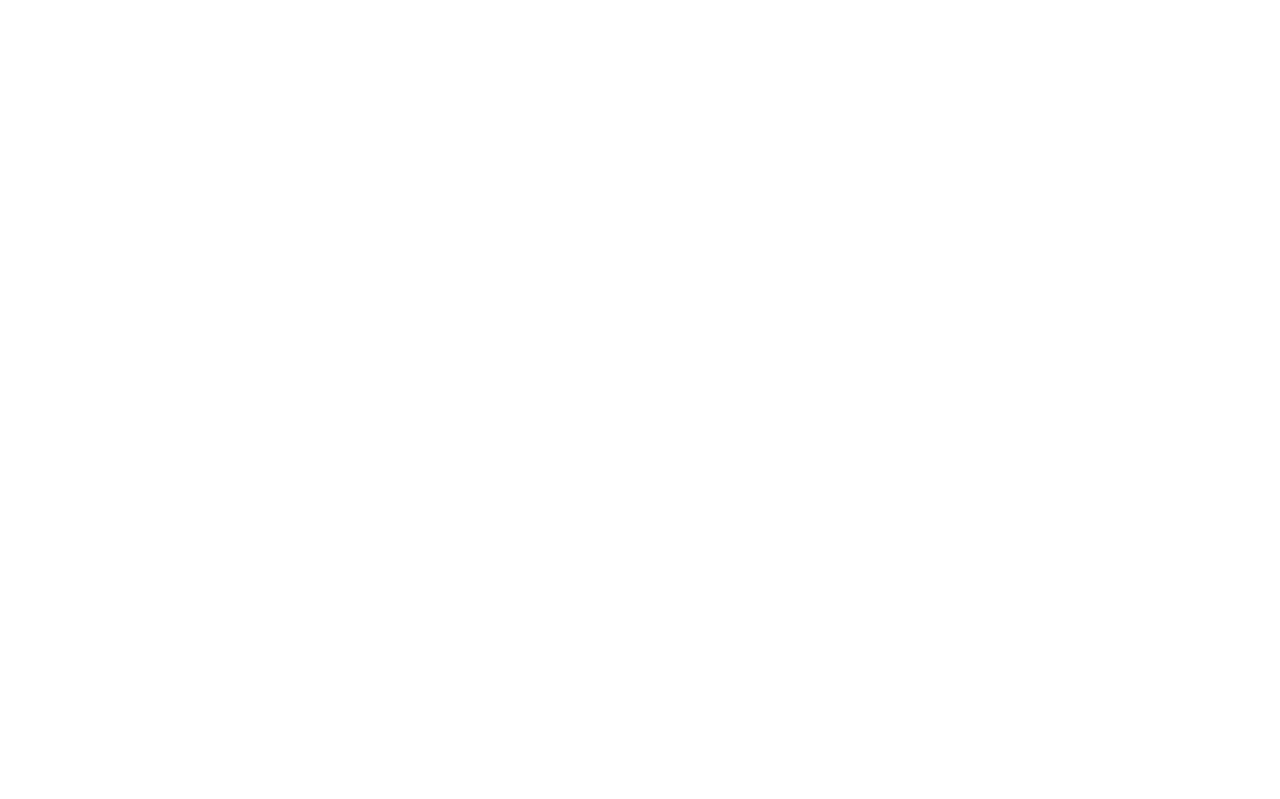
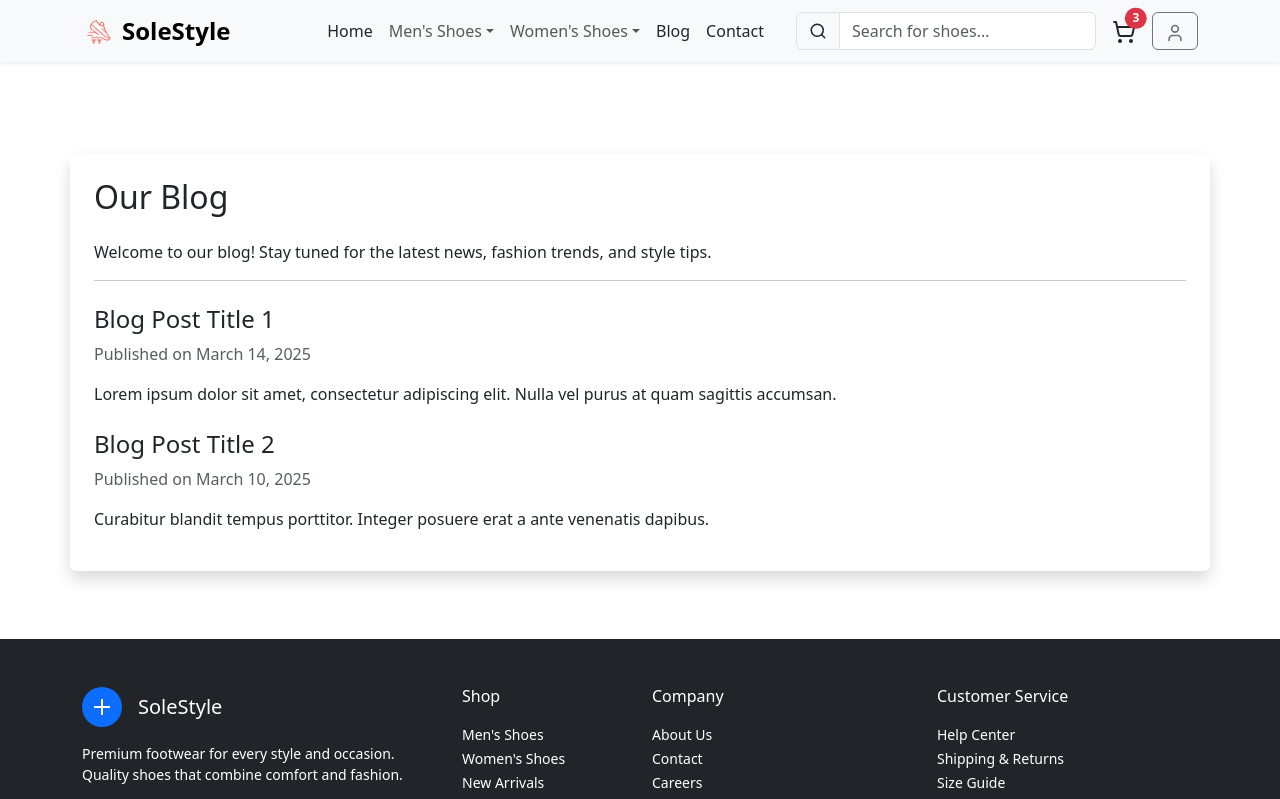
Before and after one commit to thienper/ProjectReactNhom14, a React (Vite) app: page /blog in a window 1280 px wide. Before the commit this address had no page. Shown: the top 799 px of the page. Built offline with nearby package versions, Linux system fonts and the light colour scheme.

Commit message:
upload v1.1

```diff
--- a/src/App.jsx
+++ b/src/App.jsx
@@ -11,6 +11,8 @@
 import WomensHeels from './pages/WomensHeels';
 import WomensSandals from './pages/WomensSandals';
 import WomensSports from './pages/WomensSports';
+import Blog from './pages/Blog';
+import Contact from './pages/Contact';
 
 function App() {
   return (
@@ -28,6 +30,8 @@
           <Route path="womens-heels" element={<WomensHeels />} />
           <Route path="account" element={<AccountPage />} />
           <Route path="cart" element={<CartPage />} />
+          <Route path="/blog" element={<Blog />} />
+          <Route path="/contact" element={<Contact />} />
         </Route>
       </Routes>
     </Router>
--- a/src/components/ui/Header/NavMenu.jsx
+++ b/src/components/ui/Header/NavMenu.jsx
@@ -4,20 +4,35 @@
 
 const NavMenu = () => {
     return (
-        <Nav className="ms-auto">
-            <Nav.Link as={Link} to="/">Home</Nav.Link>
+        <Nav className="ms-auto align-items-center">
+            {/* Home */}
+            <Nav.Link as={Link} to="/" className="text-dark">
+                Home
+            </Nav.Link>
 
+            {/* Men's Shoes Dropdown */}
             <NavDropdown title="Men's Shoes" id="men-dropdown">
                 <NavDropdown.Item as={Link} to="/mens-sports">Men's Sports</NavDropdown.Item>
                 <NavDropdown.Item as={Link} to="/mens-sandals">Men's Sandals</NavDropdown.Item>
                 <NavDropdown.Item as={Link} to="/mens-leather">Men's Leather</NavDropdown.Item>
             </NavDropdown>
 
+            {/* Women's Shoes Dropdown */}
             <NavDropdown title="Women's Shoes" id="women-dropdown">
                 <NavDropdown.Item as={Link} to="/womens-sports">Women's Sports</NavDropdown.Item>
                 <NavDropdown.Item as={Link} to="/womens-sandals">Women's Sandals</NavDropdown.Item>
                 <NavDropdown.Item as={Link} to="/womens-heels">Women's Heels</NavDropdown.Item>
             </NavDropdown>
+
+            {/* Blog */}
+            <Nav.Link as={Link} to="/blog" className="text-dark">
+                Blog
+            </Nav.Link>
+
+            {/* Contact */}
+            <Nav.Link as={Link} to="/contact" className="text-dark">
+                Contact
+            </Nav.Link>
         </Nav>
     );
 };
--- /dev/null
+++ b/src/pages/Blog.jsx
@@ -0,0 +1,30 @@
+import React from 'react';
+import { Container } from 'react-bootstrap';
+
+const Blog = () => {
+    return (
+        <Container className="my-5 shadow p-4 bg-white rounded">
+            <h2 className="mb-4">Our Blog</h2>
+            <p>
+                Welcome to our blog! Stay tuned for the latest news, fashion trends, and style tips.
+            </p>
+            <hr />
+            <div className="mt-4">
+                <h4>Blog Post Title 1</h4>
+                <p className="text-muted">Published on March 14, 2025</p>
+                <p>
+                    Lorem ipsum dolor sit amet, consectetur adipiscing elit. Nulla vel purus at quam sagittis accumsan.
+                </p>
+            </div>
+            <div className="mt-4">
+                <h4>Blog Post Title 2</h4>
+                <p className="text-muted">Published on March 10, 2025</p>
+                <p>
+                    Curabitur blandit tempus porttitor. Integer posuere erat a ante venenatis dapibus.
+                </p>
+            </div>
+        </Container>
+    );
+};
+
+export default Blog;
--- /dev/null
+++ b/src/pages/Contact.jsx
@@ -0,0 +1,34 @@
+import React from 'react';
+import { Button, Container, Form } from 'react-bootstrap';
+
+const Contact = () => {
+    return (
+        <Container className="my-5 shadow p-4 bg-white rounded">
+            <h2 className="mb-4">Contact Us</h2>
+            <p>We'd love to hear from you! Fill out the form below and we'll get back to you as soon as possible.</p>
+
+            <Form className="mt-4">
+                <Form.Group className="mb-3" controlId="formName">
+                    <Form.Label>Your Name</Form.Label>
+                    <Form.Control type="text" placeholder="Enter your name" />
+                </Form.Group>
+
+                <Form.Group className="mb-3" controlId="formEmail">
+                    <Form.Label>Email Address</Form.Label>
+                    <Form.Control type="email" placeholder="Enter your email" />
+                </Form.Group>
+
+                <Form.Group className="mb-3" controlId="formMessage">
+                    <Form.Label>Message</Form.Label>
+                    <Form.Control as="textarea" rows={4} placeholder="Write your message here" />
+                </Form.Group>
+
+                <Button variant="primary" type="submit">
+                    Send Message
+                </Button>
+            </Form>
+        </Container>
+    );
+};
+
+export default Contact;
```
